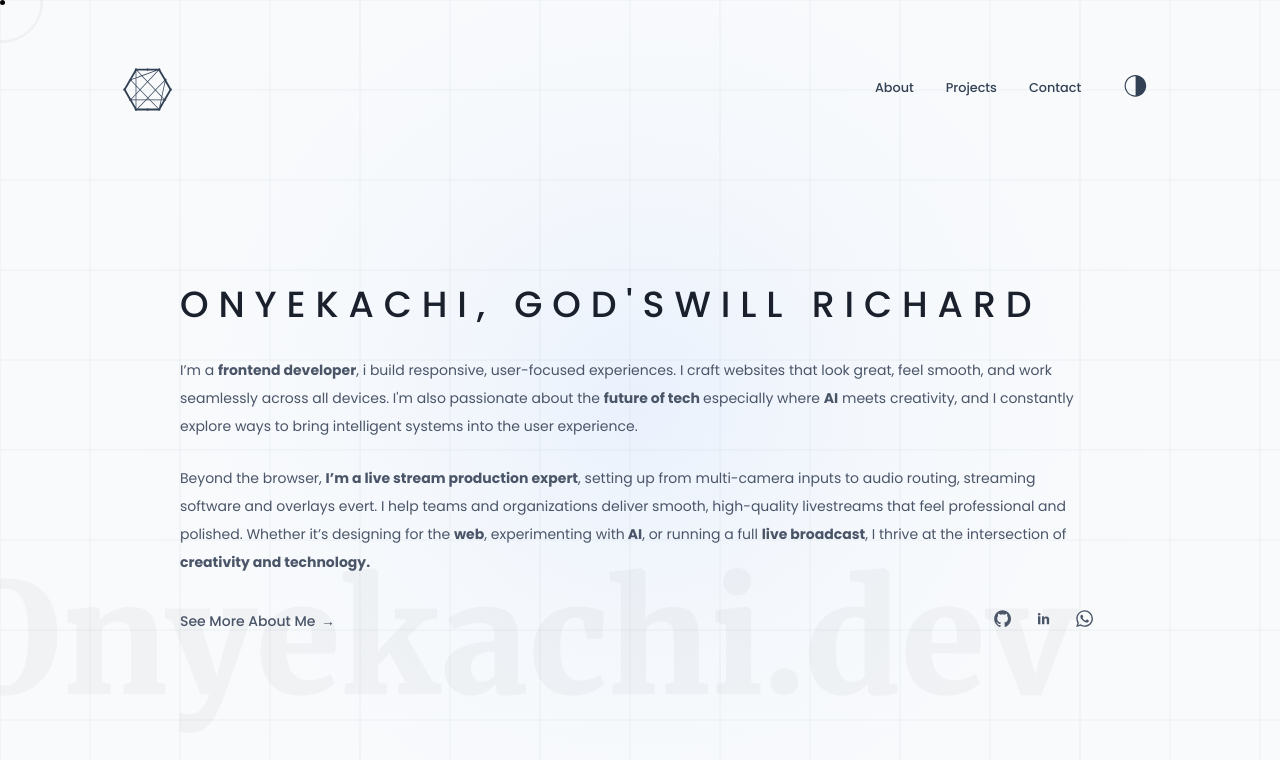
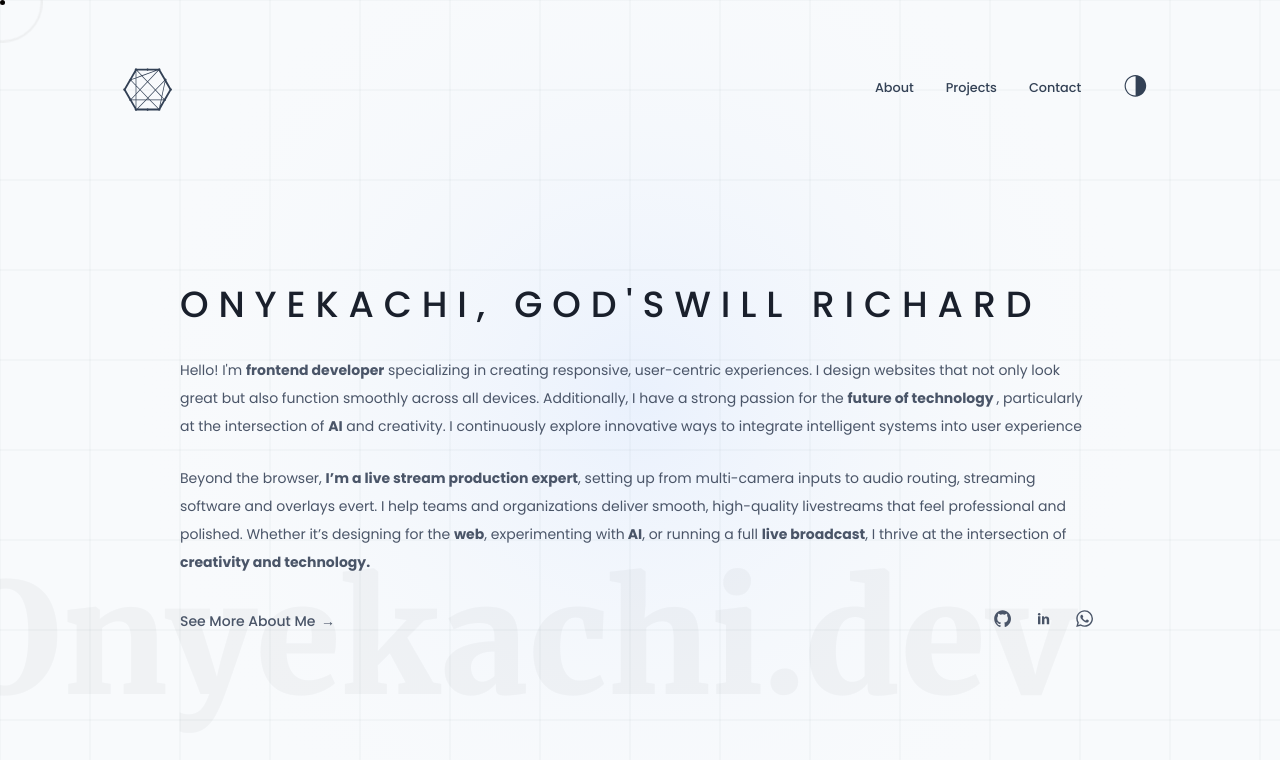
Before and after one commit to kachiDeGreat/portfolio_design, a React (Create React App) app: page / in a window 1280 px wide. Shown: the top 760 px of the page. Built offline with nearby package versions, Linux system fonts and the light colour scheme.

Commit message:
updated intro

```diff
--- a/src/ui/pages/Intro.tsx
+++ b/src/ui/pages/Intro.tsx
@@ -21,7 +21,7 @@ const Intro: React.FC = () => {
             Onyekachi, God'swill Richard
           </h1>
           <div className="intro-content">
-            <p>
+            {/* <p>
               I’m a{" "}
               <span style={{ fontWeight: "bold" }}>frontend developer</span>, i
               build responsive, user-focused experiences. I craft websites that
@@ -31,6 +31,15 @@ const Intro: React.FC = () => {
               especially where <span style={{ fontWeight: "bold" }}>AI</span>{" "}
               meets creativity, and I constantly explore ways to bring
               intelligent systems into the user experience.
+            </p> */}
+            <p>
+              Hello! I'm <span style={{ fontWeight: "bold" }}>frontend developer</span> specializing in creating responsive, user-centric experiences. I
+              design websites that not only look great but also function
+              smoothly across all devices. Additionally, I have a strong passion
+              for the  <span style={{ fontWeight: "bold" }}>future of technology </span>,
+              particularly at the intersection of <span style={{ fontWeight: "bold" }}>AI</span> and creativity. I
+              continuously explore innovative ways to integrate intelligent
+              systems into user experience
             </p>
 
             <p>
```
